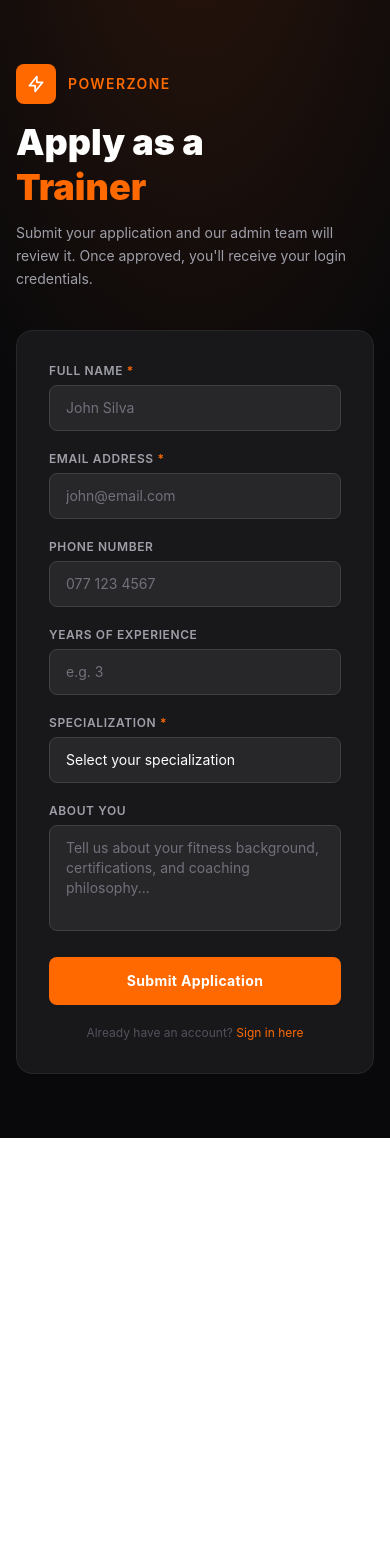
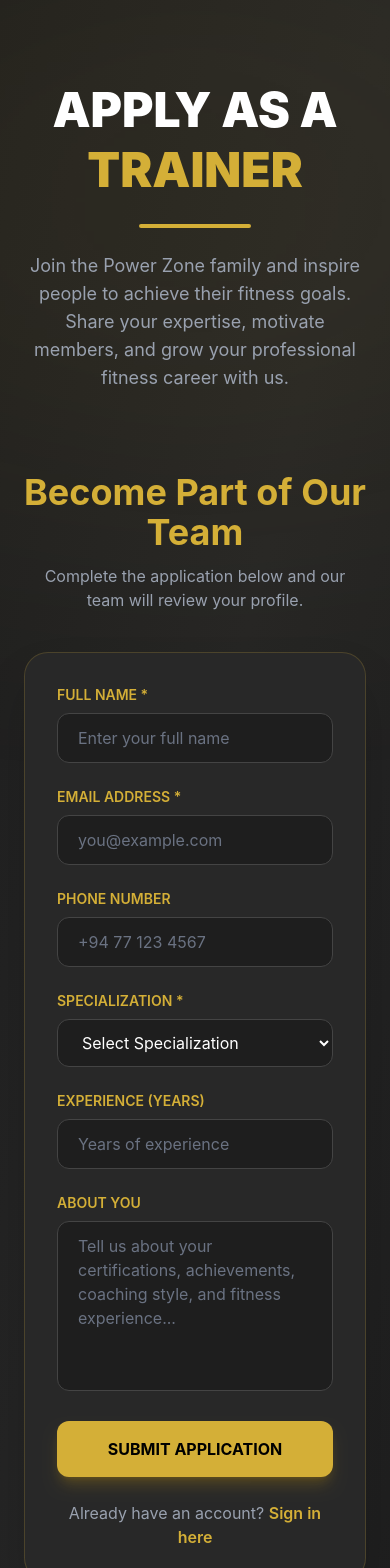
Before and after one commit to Y-Dilshan/gym_management_system_group_project, a React (Vite) app in the folder gms_frontend/: page /Applyastrainer in a window 390 px wide. Shown: the top 1568 px of the page. Before the commit the page ends 1138 px from the top, so only its background shows below. Built offline with nearby package versions, Linux system fonts and the light colour scheme.

Commit message:
added new features

```diff
--- a/gms_frontend/src/App.jsx
+++ b/gms_frontend/src/App.jsx
@@ -8,7 +8,7 @@
 import AdminDashboard from "./pages/adminDashboard.jsx";
 import AdminAddProduct from "./pages/admin/adminAddProduct.jsx";
 import AdminOrdersPage from "./pages/admin/adminOrdersPage.jsx";
-import ApplyAsTrainer from "./pages/applyAsTrainer.jsx";
+import ApplyAsTrainer from "./pages/ApplyAsTrainer.jsx";
 import TrainerApplicationsPage from "./pages/admin/TrainerApplicationsPage.jsx";
 import AdminUsersPage from "./pages/admin/adminUsersPage.jsx";
 import AdminProductPage from "./pages/admin/adminProductPage.jsx"
--- a/gms_frontend/src/pages/Applyastrainer.jsx
+++ b/gms_frontend/src/pages/Applyastrainer.jsx
@@ -12,15 +12,14 @@
     bio: "",
     experience_years: "",
   });
+
   const [status, setStatus] = useState(null);
   const [message, setMessage] = useState("");
 
+  const navigate = useNavigate();
+
   const handleChange = (e) => {
     setForm({ ...form, [e.target.name]: e.target.value });
-  };
-
-  const handleSignin = () => {
-    navigate("/signin");
   };
 
   const handleSubmit = async (e) => {
@@ -31,7 +30,9 @@
     try {
       const res = await fetch(`${API}/trainer-applications`, {
         method: "POST",
-        headers: { "Content-Type": "application/json" },
+        headers: {
+          "Content-Type": "application/json",
+        },
         body: JSON.stringify({
           ...form,
           experience_years: form.experience_years
@@ -39,6 +40,7 @@
             : null,
         }),
       });
+
       const data = await res.json();
 
       if (!res.ok) {
@@ -47,6 +49,7 @@
       } else {
         setStatus("success");
         setMessage(data.message);
+
         setForm({
           full_name: "",
           email: "",
@@ -74,232 +77,210 @@
   ];
 
   return (
-    <div className="min-h-screen bg-zinc-950 flex items-center justify-center px-4 py-16 font-sans">
-      <div className="fixed inset-0 bg-zinc-950 bg-[radial-gradient(ellipse_80%_80%_at_50%_-20%,rgba(234,88,12,0.15),rgba(255,255,255,0))] pointer-events-none" />
+    <div className="min-h-screen bg-gradient-to-br from-[#1E1E1E] via-[#252525] to-[#1E1E1E] text-white">
+      {/* Golden Glow */}
+      <div className="fixed inset-0 overflow-hidden pointer-events-none">
+        <div className="absolute top-0 left-1/2 -translate-x-1/2 w-[900px] h-[400px] bg-[#D4AF37] opacity-10 blur-[180px]" />
+      </div>
 
-      <div className="relative w-full max-w-2xl">
-        {/* Header */}
-        <div className="mb-10">
-          <div className="flex items-center gap-3 mb-4">
-            <div className="w-10 h-10 rounded-lg bg-orange-500 flex items-center justify-center">
-              <svg
-                className="w-5 h-5 text-white"
-                fill="none"
-                stroke="currentColor"
-                viewBox="0 0 24 24"
-              >
-                <path
-                  strokeLinecap="round"
-                  strokeLinejoin="round"
-                  strokeWidth={2}
-                  d="M13 10V3L4 14h7v7l9-11h-7z"
-                />
-              </svg>
+      {/* Hero Section */}
+      <section className="relative py-20 px-6">
+        <div className="max-w-6xl mx-auto text-center">
+          <h1 className="text-5xl md:text-7xl font-black leading-tight">
+            APPLY AS A <br />
+            <span className="text-[#D4AF37]">TRAINER</span>
+          </h1>
+
+          <div className="w-28 h-1 bg-[#D4AF37] mx-auto mt-6 rounded-full"></div>
+
+          <p className="text-gray-400 text-lg max-w-3xl mx-auto mt-6">
+            Join the Power Zone family and inspire people to achieve their
+            fitness goals. Share your expertise, motivate members, and grow
+            your professional fitness career with us.
+          </p>
         </div>
-            <span className="text-orange-500 text-sm font-semibold tracking-widest uppercase">
-              PowerZone
-            </span>
-          </div>
-          <h1 className="text-4xl font-black text-white leading-tight">
-            Apply as a<br />
-            <span className="text-orange-500">Trainer</span>
-          </h1>
-          <p className="mt-3 text-zinc-400 text-sm leading-relaxed">
-            Submit your application and our admin team will review it. Once
-            approved, you'll receive your login credentials.
+      </section>
+
+      {/* Form Section */}
+      <section className="relative pb-24 px-6">
+        <div className="max-w-4xl mx-auto">
+          {/* Heading */}
+          <div className="text-center mb-10">
+            <h2 className="text-4xl font-bold text-[#D4AF37]">
+              Become Part of Our Team
+            </h2>
+
+            <p className="text-gray-400 mt-3">
+              Complete the application below and our team will review your
+              profile.
             </p>
           </div>
 
-        {/* Success State */}
+          {/* Success */}
           {status === "success" && (
-          <div className="mb-6 bg-green-500/10 border border-green-500/30 rounded-xl p-5 flex gap-3">
-            <svg
-              className="w-5 h-5 text-green-400 mt-0.5 shrink-0"
-              fill="none"
-              stroke="currentColor"
-              viewBox="0 0 24 24"
-            >
-              <path
-                strokeLinecap="round"
-                strokeLinejoin="round"
-                strokeWidth={2}
-                d="M9 12l2 2 4-4m6 2a9 9 0 11-18 0 9 9 0 0118 0z"
-              />
-            </svg>
-            <div>
-              <p className="text-green-400 font-semibold text-sm">
-                Application Submitted!
+            <div className="mb-8 bg-green-500/10 border border-green-500/30 rounded-xl p-5">
+              <p className="text-green-500 font-semibold">
+                Application Submitted Successfully!
               </p>
-              <p className="text-green-300/70 text-sm mt-0.5">{message}</p>
-            </div>
+              <p className="text-green-400 mt-2">{message}</p>
             </div>
           )}
 
-        {/* Error State */}
+          {/* Error */}
           {status === "error" && (
-          <div className="mb-6 bg-red-500/10 border border-red-500/30 rounded-xl p-5 flex gap-3">
-            <svg
-              className="w-5 h-5 text-red-400 mt-0.5 shrink-0"
-              fill="none"
-              stroke="currentColor"
-              viewBox="0 0 24 24"
-            >
-              <path
-                strokeLinecap="round"
-                strokeLinejoin="round"
-                strokeWidth={2}
-                d="M12 8v4m0 4h.01M21 12a9 9 0 11-18 0 9 9 0 0118 0z"
-              />
-            </svg>
-            <p className="text-red-400 text-sm">{message}</p>
+            <div className="mb-8 bg-red-500/10 border border-red-500/30 rounded-xl p-5">
+              <p className="text-red-500 font-semibold">
+                Submission Failed
+              </p>
+              <p className="text-red-400 mt-2">{message}</p>
             </div>
           )}
 
           {/* Form Card */}
-        <form
-          onSubmit={handleSubmit}
-          className="bg-zinc-900 border border-zinc-800 rounded-2xl p-8 space-y-5"
-        >
-          {/* Row: Name + Email */}
-          <div className="grid grid-cols-1 sm:grid-cols-2 gap-5">
-            <Field label="Full Name" required>
+          <div className="bg-[#2A2A2A]/90 backdrop-blur-md border border-[#D4AF37]/20 rounded-3xl p-8 md:p-10 shadow-2xl">
+            <form onSubmit={handleSubmit} className="space-y-6">
+              {/* Full Name */}
+              <div>
+                <label className="block mb-2 text-sm font-semibold text-[#D4AF37] uppercase">
+                  Full Name *
+                </label>
+
                 <input
+                  type="text"
                   name="full_name"
                   value={form.full_name}
                   onChange={handleChange}
-                placeholder="John Silva"
-                className="w-full bg-zinc-800 border border-zinc-700 text-white placeholder-zinc-500 rounded-lg px-4 py-3 text-sm focus:outline-none focus:border-orange-500 transition-colors"
                   required
+                  placeholder="Enter your full name"
+                  className="w-full bg-[#1E1E1E] border border-[#444444] rounded-xl px-5 py-3 text-white placeholder-gray-500 focus:outline-none focus:border-[#D4AF37] focus:ring-1 focus:ring-[#D4AF37]"
                 />
-            </Field>
-            <Field label="Email Address" required>
+              </div>
+
+              {/* Email & Phone */}
+              <div className="grid md:grid-cols-2 gap-6">
+                <div>
+                  <label className="block mb-2 text-sm font-semibold text-[#D4AF37] uppercase">
+                    Email Address *
+                  </label>
+
                   <input
+                    type="email"
                     name="email"
-                type="email"
                     value={form.email}
                     onChange={handleChange}
-                placeholder="john@email.com"
-                className="w-full bg-zinc-800 border border-zinc-700 text-white placeholder-zinc-500 rounded-lg px-4 py-3 text-sm focus:outline-none focus:border-orange-500 transition-colors"
                     required
+                    placeholder="you@example.com"
+                    className="w-full bg-[#1E1E1E] border border-[#444444] rounded-xl px-5 py-3 text-white placeholder-gray-500 focus:outline-none focus:border-[#D4AF37] focus:ring-1 focus:ring-[#D4AF37]"
                   />
-            </Field>
                 </div>
 
-          {/* Row: Phone + Experience */}
-          <div className="grid grid-cols-1 sm:grid-cols-2 gap-5">
-            <Field label="Phone Number">
+                <div>
+                  <label className="block mb-2 text-sm font-semibold text-[#D4AF37] uppercase">
+                    Phone Number
+                  </label>
+
                   <input
+                    type="text"
                     name="phone"
                     value={form.phone}
                     onChange={handleChange}
-                placeholder="077 123 4567"
-                className="w-full bg-zinc-800 border border-zinc-700 text-white placeholder-zinc-500 rounded-lg px-4 py-3 text-sm focus:outline-none focus:border-orange-500 transition-colors"
+                    placeholder="+94 77 123 4567"
+                    className="w-full bg-[#1E1E1E] border border-[#444444] rounded-xl px-5 py-3 text-white placeholder-gray-500 focus:outline-none focus:border-[#D4AF37] focus:ring-1 focus:ring-[#D4AF37]"
                   />
-            </Field>
-            <Field label="Years of Experience">
-              <input
-                name="experience_years"
-                type="number"
-                min="0"
-                max="50"
-                value={form.experience_years}
-                onChange={handleChange}
-                placeholder="e.g. 3"
-                className="w-full bg-zinc-800 border border-zinc-700 text-white placeholder-zinc-500 rounded-lg px-4 py-3 text-sm focus:outline-none focus:border-orange-500 transition-colors"
-              />
-            </Field>
+                </div>
               </div>
 
-          {/* Specialization */}
-          <Field label="Specialization" required>
+              {/* Specialization & Experience */}
+              <div className="grid md:grid-cols-2 gap-6">
+                <div>
+                  <label className="block mb-2 text-sm font-semibold text-[#D4AF37] uppercase">
+                    Specialization *
+                  </label>
+
                   <select
                     name="specialization"
                     value={form.specialization}
                     onChange={handleChange}
-              className="w-full bg-zinc-800 border border-zinc-700 text-white rounded-lg px-4 py-3 text-sm focus:outline-none focus:border-orange-500 transition-colors appearance-none cursor-pointer"
                     required
+                    className="w-full bg-[#1E1E1E] border border-[#444444] rounded-xl px-5 py-3 text-white focus:outline-none focus:border-[#D4AF37] focus:ring-1 focus:ring-[#D4AF37]"
                   >
-              <option value="" disabled className="text-zinc-500">
-                Select your specialization
-              </option>
-              {specializations.map((s) => (
-                <option key={s} value={s}>
-                  {s}
+                    <option value="">Select Specialization</option>
+
+                    {specializations.map((item) => (
+                      <option key={item} value={item}>
+                        {item}
                       </option>
                     ))}
                   </select>
-          </Field>
+                </div>
+
+                <div>
+                  <label className="block mb-2 text-sm font-semibold text-[#D4AF37] uppercase">
+                    Experience (Years)
+                  </label>
+
+                  <input
+                    type="number"
+                    min="0"
+                    max="50"
+                    name="experience_years"
+                    value={form.experience_years}
+                    onChange={handleChange}
+                    placeholder="Years of experience"
+                    className="w-full bg-[#1E1E1E] border border-[#444444] rounded-xl px-5 py-3 text-white placeholder-gray-500 focus:outline-none focus:border-[#D4AF37] focus:ring-1 focus:ring-[#D4AF37]"
+                  />
+                </div>
+              </div>
 
               {/* Bio */}
-          <Field label="About You">
+              <div>
+                <label className="block mb-2 text-sm font-semibold text-[#D4AF37] uppercase">
+                  About You
+                </label>
+
                 <textarea
+                  rows="6"
                   name="bio"
                   value={form.bio}
                   onChange={handleChange}
-              placeholder="Tell us about your fitness background, certifications, and coaching philosophy..."
-              rows={4}
-              className="w-full bg-zinc-800 border border-zinc-700 text-white placeholder-zinc-500 rounded-lg px-4 py-3 text-sm focus:outline-none focus:border-orange-500 transition-colors resize-none"
+                  placeholder="Tell us about your certifications, achievements, coaching style, and fitness experience..."
+                  className="w-full bg-[#1E1E1E] border border-[#444444] rounded-xl px-5 py-3 text-white placeholder-gray-500 resize-none focus:outline-none focus:border-[#D4AF37] focus:ring-1 focus:ring-[#D4AF37]"
                 />
-          </Field>
+              </div>
 
-          {/* Submit */}
+              {/* Submit Button */}
               <button
                 type="submit"
                 disabled={status === "loading"}
-            className="w-full bg-orange-500 hover:bg-orange-400 disabled:bg-orange-500/50 disabled:cursor-not-allowed text-white font-bold py-3.5 rounded-lg transition-colors text-sm tracking-wide flex items-center justify-center gap-2"
+                className="w-full bg-[#D4AF37] hover:bg-[#B8860B] text-black font-bold py-4 rounded-xl transition-all duration-300 shadow-lg shadow-yellow-500/20 hover:scale-[1.02] disabled:opacity-50"
               >
-            {status === "loading" ? (
-              <>
-                <svg
-                  className="w-4 h-4 animate-spin"
-                  fill="none"
-                  viewBox="0 0 24 24"
-                >
-                  <circle
-                    className="opacity-25"
-                    cx="12"
-                    cy="12"
-                    r="10"
-                    stroke="currentColor"
-                    strokeWidth="4"
-                  />
-                  <path
-                    className="opacity-75"
-                    fill="currentColor"
-                    d="M4 12a8 8 0 018-8v8z"
-                  />
-                </svg>
-                Submitting...
-              </>
-            ) : (
-              "Submit Application"
-            )}
+                {status === "loading"
+                  ? "SUBMITTING..."
+                  : "SUBMIT APPLICATION"}
               </button>
 
-          <p className="text-center text-zinc-600 text-xs">
+              {/* Login Link */}
+              <p className="text-center text-gray-400">
                 Already have an account?{" "}
                 <Link
                   to="/trainer/login"
-              className="text-orange-500 hover:text-orange-400"
-              onClick={handleSignin}
+                  onClick={() => navigate("/signin")}
+                  className="text-[#D4AF37] hover:text-[#B8860B] font-semibold"
                 >
                   Sign in here
                 </Link>
               </p>
             </form>
           </div>
+
+          {/* Decorative Dots */}
+          <div className="flex justify-center gap-3 mt-10">
+            <div className="w-3 h-3 rounded-full bg-[#D4AF37]" />
+            <div className="w-3 h-3 rounded-full bg-[#D4AF37] opacity-60" />
+            <div className="w-3 h-3 rounded-full bg-[#D4AF37] opacity-30" />
+          </div>
+        </div>
+      </section>
     </div>
   );
 }
-
-//  Reusable field wrapper
-function Field({ label, required, children }) {
-  return (
-    <div className="space-y-1.5">
-      <label className="block text-xs font-semibold text-zinc-400 uppercase tracking-wider">
-        {label} {required && <span className="text-orange-500">*</span>}
-      </label>
-      {children}
-    </div>
-  );
-}
```
Also changed, not shown: gms_frontend/src/pages/adminDashboard.jsx (+11 -5 lines). Lines whose indentation alone changed are shown as unchanged.
